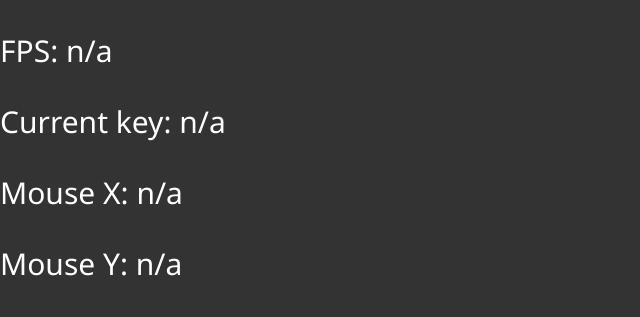
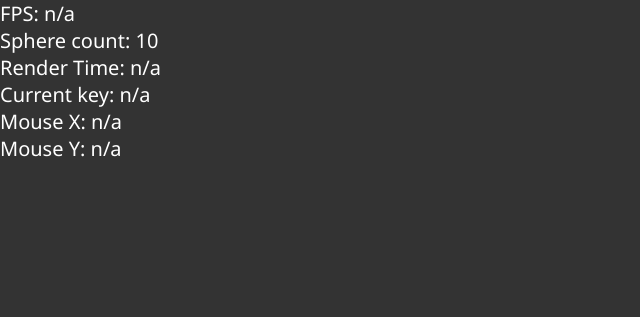
Before and after one commit to GmxMahdi/compute-raytracer, a website built with Vite: page index.html in a window 1280 px wide. Shown: the whole page, without its empty margins (0-640 px from the left). Built offline with nearby package versions, Linux system fonts and the light colour scheme.

Commit message:
raytracing progres

```diff
--- a/index.html
+++ b/index.html
@@ -31,6 +31,11 @@
         top: 0px;
         left: 0px;
       }
+
+      #webgpu-info * {
+        margin: 0px;
+        font-size: 20px;
+      }
     </style>
   </head>
   <body>
@@ -39,6 +44,8 @@
     </div>
     <div id="webgpu-info">
       <p>FPS: <span id="current-fps">n/a</span></p>
+      <p>Sphere count: <span id="sphere-count">n/a</span></p>
+      <p>Render Time: <span id="render-time">n/a</span></p>
       <p>Current key: <span id="current-key">n/a</span></p>
       <p>Mouse X: <span id="mouse-x">n/a</span></p>
       <p>Mouse Y: <span id="mouse-y">n/a</span></p>
--- a/src/control/app.ts
+++ b/src/control/app.ts
@@ -1,14 +1,17 @@
 import { Renderer } from "../view/renderer";
 import { Scene } from "../model/scene";
 import { RendererRaytracing } from "../view/renderer-raytracing";
+import { SceneRaytracing } from "../model/scene-raytracing";
 
 export class App {
 
     canvas: HTMLCanvasElement;
     renderer: RendererRaytracing;
-    scene: Scene;
+    scene: SceneRaytracing;
+    nbSpheres: number = 10;
 
     fpsLabel: HTMLElement;
+    sphereCountLabel: HTMLElement;
     keyLabel: HTMLElement;
     mouseXLabel: HTMLElement;
     mouseYLabel: HTMLElement;
@@ -27,10 +30,14 @@ export class App {
     constructor(canvas: HTMLCanvasElement) {
         this.canvas = canvas;
         // this.renderer = new Renderer(canvas);
-        this.renderer = new RendererRaytracing(canvas);
-        this.scene = new Scene();
+        this.scene = new SceneRaytracing(this.nbSpheres);
+        this.renderer = new RendererRaytracing(canvas, this.scene);
 
         this.fpsLabel = document.getElementById('current-fps');
+
+        this.sphereCountLabel = document.getElementById('sphere-count');
+        this.sphereCountLabel.innerText = this.nbSpheres.toString();
+
         this.keyLabel = document.getElementById('current-key');
         this.mouseXLabel = document.getElementById('mouse-x');
         this.mouseYLabel = document.getElementById('mouse-y');
@@ -113,7 +120,7 @@ export class App {
         if (this.isControlsLocked) return;
         this.mouseXLabel.innerText = event.movementX.toString();
         this.mouseYLabel.innerText = event.movementY.toString();
-        this.scene.spinPlayer(event.movementX * this.sensitivity, event.movementY * this.sensitivity);
+        // this.scene.spinPlayer(event.movementX * this.sensitivity, event.movementY * this.sensitivity);
     }
 
     private handlePointerLockChange() {
--- a/src/main.ts
+++ b/src/main.ts
@@ -1,7 +1,7 @@
 import { App } from "./control/app";
 
 if (!navigator.gpu) {
-    document.body.innerHTML = '<h1 style="color: white">This browser cannot support WebGPU yet :(r.</h1>'
+    document.body.innerHTML = '<h1 style="color: white">This browser cannot support WebGPU yet :(.</h1>'
     throw("This browser cannot support WebGPU");
 }
 
--- a/src/model/scene-raytracing.ts
+++ b/src/model/scene-raytracing.ts
@@ -4,8 +4,8 @@ export class SceneRaytracing {
     spheres: Sphere[];
     camera: Camera;
 
-    constructor() {
-        this.spheres = new Array(32);
+    constructor(sphereCount: number) {
+        this.spheres = new Array(sphereCount);
         for (let i = 0; i < this.spheres.length; ++i) {
            this.spheres[i] = this.generateSphere();
         }
@@ -15,9 +15,9 @@ export class SceneRaytracing {
 
     private generateSphere(): Sphere {
         const center: number[] = [
-            -3.5 + 7.0 * Math.random(),
-            -5.0 + 10.0 * Math.random(),
-             5.0 + 10.0 * Math.random(),
+            -30.5 + 70.0 * Math.random(),
+            -50.0 + 100.0 * Math.random(),
+            100.0 + 100.0 * Math.random(),
        ]
 
        const radius: number =  0.1 + 1.9 * Math.random();
--- a/src/view/renderer-raytracing.ts
+++ b/src/view/renderer-raytracing.ts
@@ -1,3 +1,5 @@
+import { Camera } from '../model/camera';
+import { Scene } from '../model/scene';
 import { SceneRaytracing } from '../model/scene-raytracing';
 import shaderRaytracerKernel from './shaders/raytracer-kernel.wgsl?raw';
 import shaderScreen from './shaders/screen-shader.wgsl?raw';
@@ -38,8 +40,8 @@ export class RendererRaytracing {
     // Scene
     scene: SceneRaytracing;
 
-
-    constructor(canvas: HTMLCanvasElement){
+    constructor(canvas: HTMLCanvasElement, scene: SceneRaytracing){
+        this.scene = scene;
         this.canvas = canvas;
         this.canvas.width = this.width;
         this.canvas.height = this.height;
@@ -116,8 +118,6 @@ export class RendererRaytracing {
     }
 
     async createAssets() {
-        this.scene = new SceneRaytracing();
-
         this.colorBuffer = this.device.createTexture({
             size: {
                 width: this.canvas.width,
@@ -302,6 +302,8 @@ export class RendererRaytracing {
     }
 
     async render() {
+        const performanceStartTime = performance.now();
+
         this.updateScene();
 
         //command encoder: records draw commands for submission
@@ -331,5 +333,10 @@ export class RendererRaytracing {
         renderpass.end();
 
         this.device.queue.submit([commandEncoder.finish()]);
+
+        this.device.queue.onSubmittedWorkDone().then(() => {
+            let performanceTimeEnd = performance.now();
+            document.getElementById('render-time').innerText = (performanceTimeEnd - performanceStartTime).toString() + 'ms';
+        })
     }
 }
```
